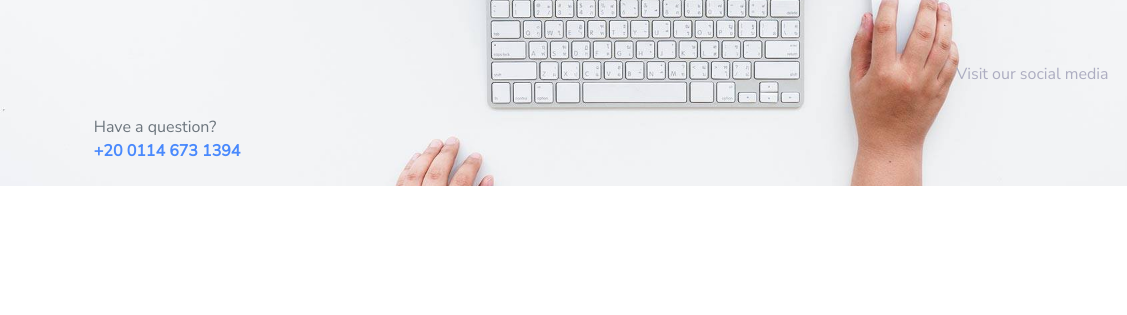
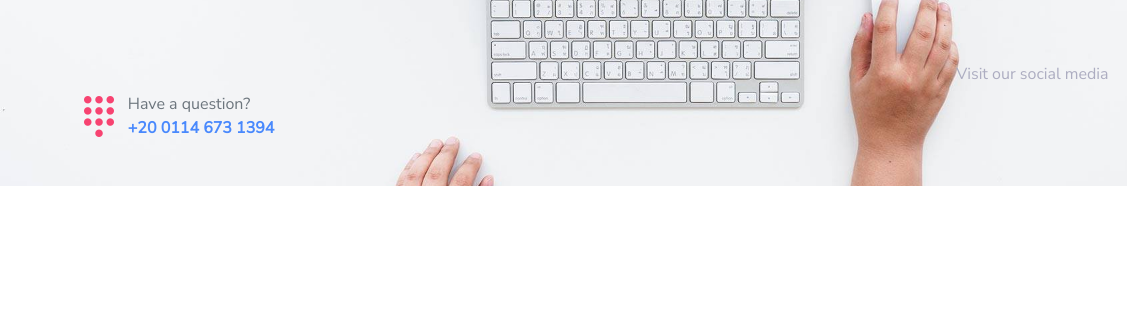
Before and after one commit to moshukry/Be-Agency-Clone, a plain HTML site: page index.html in a window 1280 px wide. Shown: the part 480-795 px from the top of the page, 0-1127 px from the left. Drawn offline with nearby package versions, Linux system fonts and the light colour scheme.

Commit message:
Update index.html

```diff
--- a/index.html
+++ b/index.html
@@ -90,7 +90,7 @@
             </span>
             <!-- bottom left (have a question) -->
             <span id="question" class="text-secondary position-absolute start-0 mx-5 text-collapse">
-                <img src="images/assets (4)/asset 1.png" class="mx-2" alt="" style="height:100%;">
+                <img src="images/asset 1.png" class="mx-2" alt="" style="height:100%;">
                 <span class="d-inline-block">Have a question? <span class="text-primary-1 font-weight-bold d-block"> +20 0114 673 1394</span></span>
             </span>
         </section>
```
